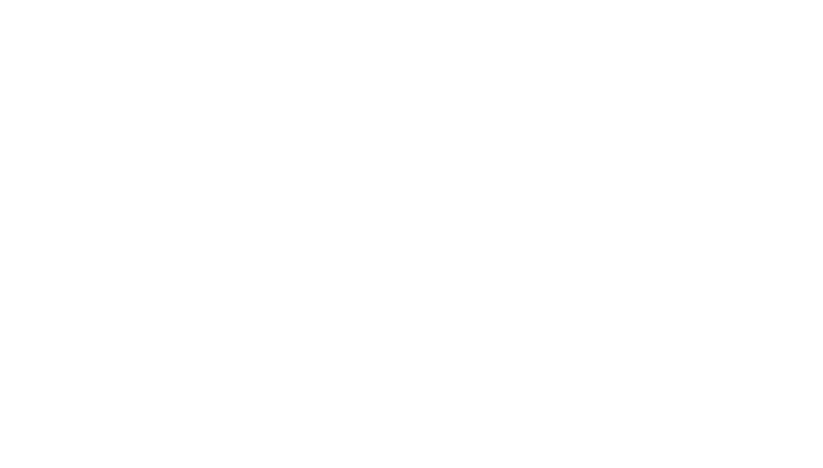
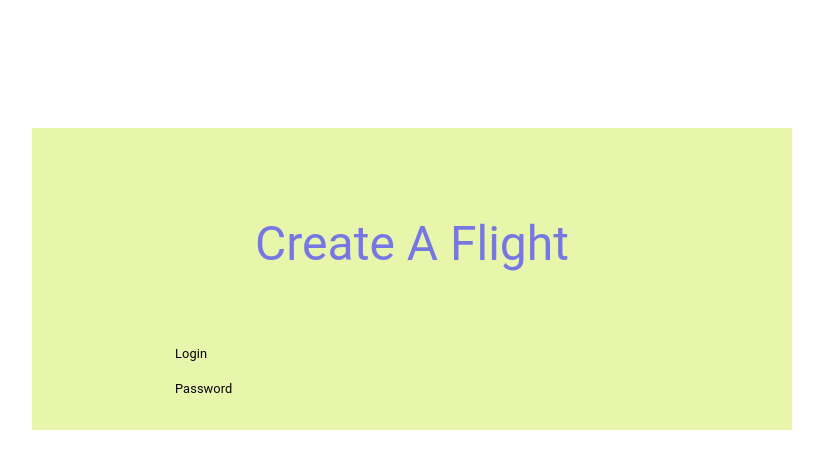
Before and after one commit to AmrYasserG/MEN-STACK, a React (Create React App) app: page /login in a window 1280 px wide. Before the commit this address had no page. Shown: the top 468 px of the page, without its empty margins (228-1051 px from the left). Built offline with nearby package versions, Linux system fonts and the light colour scheme.

Commit message:
Small Tweeks

```diff
--- a/src/App.js
+++ b/src/App.js
@@ -1,11 +1,13 @@
 import React, { Component } from "react";
 import { BrowserRouter as Router, Route, Routes, Link } from "react-router-dom";
 
+import None from "./components/None/None";
 import AdminHomepage from "./components/AdminHomepage/AdminHomepage";
 import UserHomepage from "./components/UserHomePage/UserHomepage";
 import Scratch from "./components/scratch/scratch";
 import CreateFlight from "./components/CreateFlight/CreateFlight";
 import UserProfile from "./components/UserProfile/UserProfile";
+import Login from "./components/Login/Login";
 
 class App extends Component {
   render() {
@@ -19,6 +21,8 @@
             <Route path="/scratch" element={<Scratch />} />
             <Route path="/HomePage" element={<UserHomepage />} />
             <Route path="/UserProfile" element={<UserProfile />} />
+            <Route path="/login" element={<Login />} />
+            <Route path="/*" element={<None />} />
           </Routes>
         </div>
       </Router>
--- /dev/null
+++ b/src/components/Login/Login.js
@@ -0,0 +1,71 @@
+import axios from "axios";
+import Grid from "@mui/material/Grid";
+
+import MuiAlert from "@mui/material/Alert";
+import Snackbar from "@mui/material/Snackbar";
+import { useState, useEffect, forwardRef } from "react";
+import Typography from "@mui/material/Typography";
+import Button from "@mui/material/Button";
+import InputAdornment from "@mui/material/InputAdornment";
+import TextField from "@mui/material/TextField";
+import Box from "@mui/material/Box";
+import Divider from "@mui/material/Divider";
+import FormControlLabel from "@mui/material/FormControlLabel";
+import Switch from "@mui/material/Switch";
+import FormLabel from "@mui/material/FormLabel";
+import FlightTakeoffRoundedIcon from "@mui/icons-material/FlightTakeoffRounded";
+import FlightLandRoundedIcon from "@mui/icons-material/FlightLandRounded";
+import AirlineSeatReclineNormalIcon from "@mui/icons-material/AirlineSeatReclineNormal";
+
+const Login = () => {
+  return (
+    <Box
+      p={3}
+      sx={{
+        m: "auto",
+        my: "10%",
+        "text-align": "center",
+        backgroundColor: "#e8f6ab",
+        width: 5 / 9,
+      }}
+    >
+      <Box p={4} m={4} sx={{}}>
+        <Typography
+          variant="h3"
+          component="div"
+          sx={{ color: "#7777e4", textAlign: "center" }}
+        >
+          Create A Flight{" "}
+        </Typography>
+      </Box>
+      <Box>
+        <Grid container>
+          <Grid item xs={0} md={2}></Grid>
+          <Grid item xs={6} md={4}>
+            <Typography
+              component="div"
+              sx={{ my: 1, textAlign: "left", fontSize: "1vw" }}
+            >
+              Login
+            </Typography>
+          </Grid>
+          <Grid item xs={6} md={4}></Grid>
+          <Grid item xs={0} md={2}></Grid>
+          <Grid item xs={0} md={2}></Grid>
+          <Grid item xs={6} md={4}>
+            <Typography
+              component="div"
+              sx={{ my: 1, textAlign: "left", fontSize: "1vw" }}
+            >
+              Password
+            </Typography>
+          </Grid>
+          <Grid item xs={6} md={4}></Grid>
+          <Grid item xs={0} md={2}></Grid>
+        </Grid>
+      </Box>
+    </Box>
+  );
+};
+
+export default Login;
--- /dev/null
+++ b/src/components/None/None.js
@@ -0,0 +1,10 @@
+const None = () => {
+  return (
+    <div>
+      <h1>😥 Wrong Address</h1>
+      <h2>Try /login</h2>
+    </div>
+  );
+};
+
+export default None;
```
Also changed, not shown: 1 other file (tests, documents, lock files or other folders).
